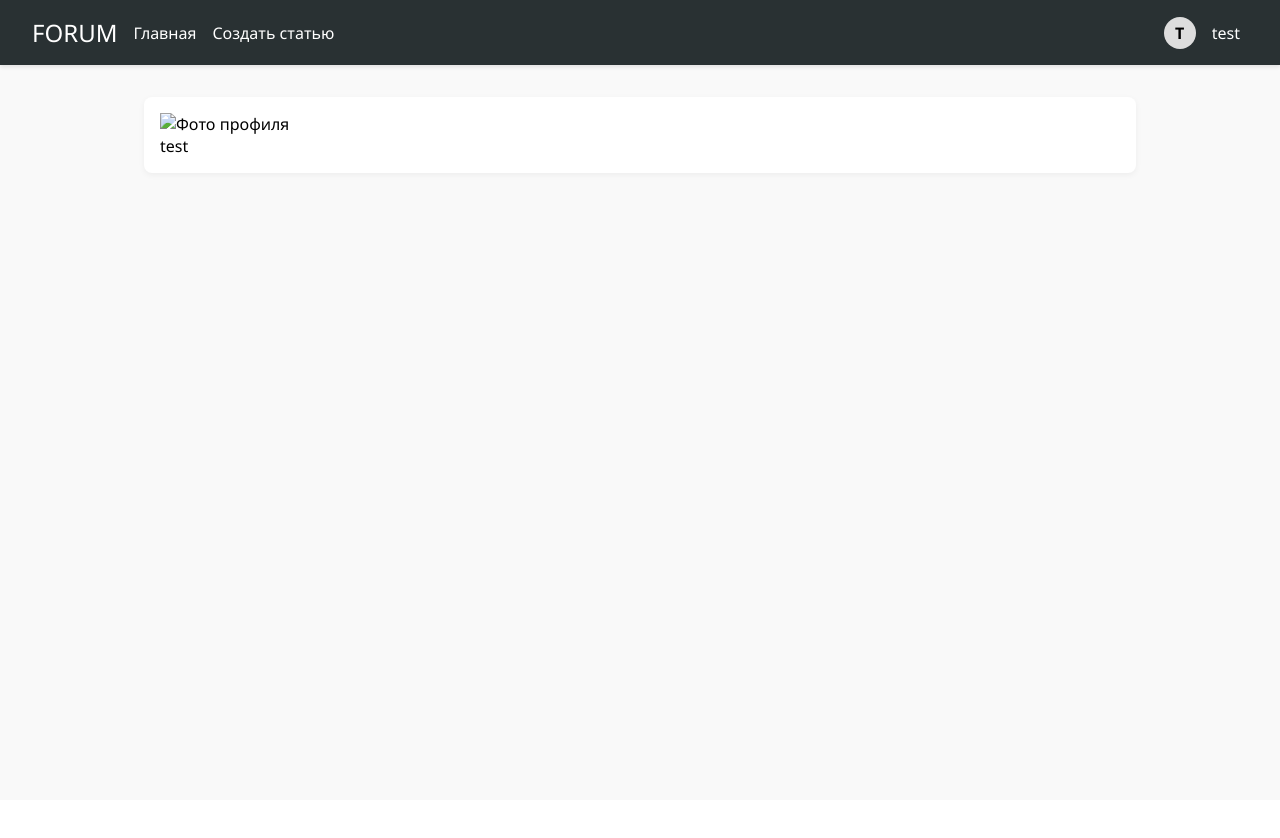
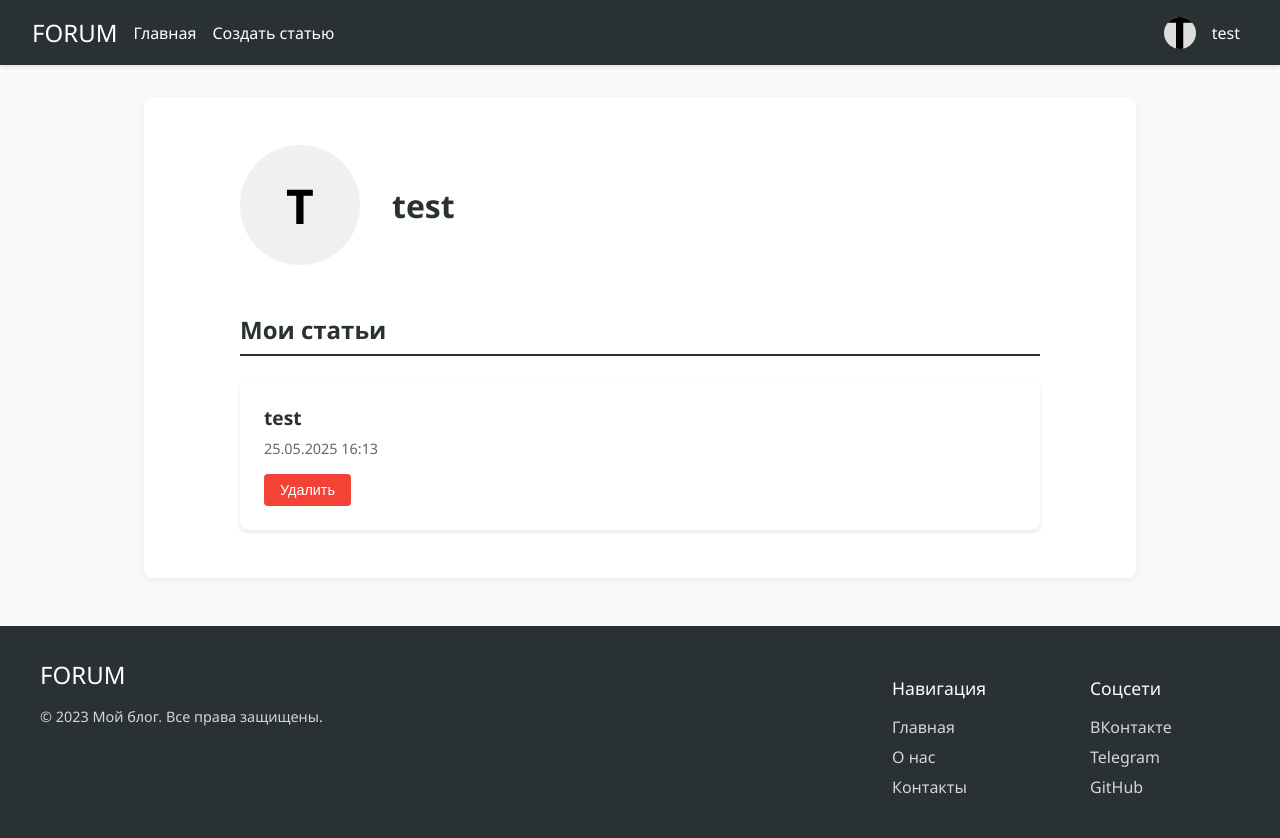
Before and after one commit to fckngUser/forum, a Django app: page /profile/ in a window 1280 px wide. Before the commit the page ends 175 px from the top, so only its background shows below. Run offline with Django 5.2, Linux system fonts and the light colour scheme; a user stored in the database is signed in; data comes from the database, SQL or seed files in the repository; both versions use the stored data as it was after the commit; some libraries are stand-ins or nearby versions.

Commit message:
Displaying articles in profile and deleting them

```diff
--- a/forum/urls.py
+++ b/forum/urls.py
@@ -11,4 +11,6 @@ urlpatterns = [
     path('register/', views.register_page, name='register'),
     path('logout/', views.logout_page, name='logout'),
     path('profile/', views.profile_page, name='profile'),
+    path('article/delete/<int:article_id>/', views.article_delete, name='article_delete'),
+
 ]
--- a/forumApp/static/css/base.css
+++ b/forumApp/static/css/base.css
@@ -1,123 +1,9 @@
 /* base.css */
-
 body {
     margin: 0;
     font-family: 'Segoe UI', Tahoma, Geneva, Verdana, sans-serif;
     background-color: #f9f9f9;
     color: #000;
-}
-
-.navbar {
-    background-color: #293133;
-    color: white;
-    padding: 1rem 2rem;
-    box-shadow: 0 2px 4px rgba(0,0,0,0.1);
-    position: sticky;
-    top: 0;
-    z-index: 10;
-}
-
-.nav-container {
-    display: flex;
-    justify-content: space-between;
-    align-items: center;
-}
-
-.nav-left, .nav-right {
-    display: flex;
-    align-items: center;
-    gap: 1rem;
-}
-
-.nav-logo, .nav-link, .nav-btn, .nav-profile {
-    color: white;
-    text-decoration: none;
-    font-weight: 500;
-    transition: color 0.3s ease;
-}
-
-.nav-logo {
-    font-size: 1.5rem;
-}
-
-.nav-link:hover, .nav-btn:hover, .nav-profile:hover {
-    color: #666;
-}
-
-.nav-btn {
-    padding: 0.5rem 1rem;
-    border-radius: 20px;
-    border: 1px solid white;
-}
-
-.nav-login {
-    background-color: transparent;
-}
-
-.nav-register {
-    background-color: #333;
-    color: white;
-    border: none;
-}
-
-.avatar-container {
-    width: 32px;
-    height: 32px;
-    overflow: hidden;
-    border-radius: 50%;
-    background-color: #ddd;
-    display: flex;
-    align-items: center;
-    justify-content: center;
-}
-
-.avatar {
-    width: 100%;
-    height: auto;
-    display: block;
-}
-
-.avatar-default {
-    font-weight: bold;
-    color: #000;
-}
-
-.username {
-    margin-left: 0.5rem;
-}
-
-.dropdown {
-    position: relative;
-}
-
-.dropdown-menu {
-    position: absolute;
-    top: 100%;
-    right: 0;
-    background-color: white;
-    color: #000;
-    border: 1px solid #ccc;
-    border-radius: 5px;
-    display: none;
-    flex-direction: column;
-    min-width: 160px;
-    padding: 0.5rem 0;
-    box-shadow: 0 4px 8px rgba(0,0,0,0.1);
-}
-
-.dropdown:hover .dropdown-menu {
-    display: flex;
-}
-
-.dropdown-menu a {
-    padding: 0.5rem 1rem;
-    text-decoration: none;
-    color: #000;
-    transition: background 0.3s;
-}
-
-.dropdown-menu a:hover {
-    background-color: #f1f1f1;
 }
 
 .main-container {
@@ -127,18 +13,6 @@ body {
     background: white;
     border-radius: 8px;
     box-shadow: 0 2px 6px rgba(0, 0, 0, 0.05);
-}
-
-.nav-profile {
-    display: flex;
-    align-items: center;
-    gap: 0.5rem;
-}
-
-.profile-info {
-    display: flex;
-    align-items: center;
-    gap: 0.5rem;
 }
 
 .login-form-container {
--- /dev/null
+++ b/forumApp/static/css/footer.css
@@ -0,0 +1,77 @@
+/* footer.css */
+.footer {
+    background-color: #293133;
+    color: white;
+    padding: 2rem 0;
+    margin-top: 3rem;
+}
+
+.footer-container {
+    max-width: 1200px;
+    margin: 0 auto;
+    padding: 0 2rem;
+    display: flex;
+    justify-content: space-between;
+    flex-wrap: wrap;
+    gap: 2rem;
+}
+
+.footer-left {
+    flex: 1;
+    min-width: 250px;
+}
+
+.footer-right {
+    display: flex;
+    gap: 3rem;
+    flex-wrap: wrap;
+}
+
+.footer-logo {
+    font-size: 1.5rem;
+    color: white;
+    text-decoration: none;
+    font-weight: 500;
+    margin-bottom: 1rem;
+    display: block;
+}
+
+.footer-copyright {
+    opacity: 0.8;
+    font-size: 0.9rem;
+    margin-top: 1rem;
+}
+
+.footer-links {
+    min-width: 150px;
+}
+
+.footer-title {
+    font-size: 1.1rem;
+    margin-bottom: 1rem;
+    font-weight: 500;
+}
+
+.footer-link {
+    display: block;
+    color: white;
+    text-decoration: none;
+    margin-bottom: 0.5rem;
+    opacity: 0.8;
+    transition: opacity 0.3s ease;
+}
+
+.footer-link:hover {
+    opacity: 1;
+}
+
+@media (max-width: 768px) {
+    .footer-container {
+        flex-direction: column;
+    }
+
+    .footer-right {
+        flex-direction: column;
+        gap: 1.5rem;
+    }
+}
--- /dev/null
+++ b/forumApp/static/css/header.css
@@ -0,0 +1,125 @@
+/* header.css */
+.navbar {
+    background-color: #293133;
+    color: white;
+    padding: 1rem 2rem;
+    box-shadow: 0 2px 4px rgba(0,0,0,0.1);
+    position: sticky;
+    top: 0;
+    z-index: 10;
+}
+
+.nav-container {
+    display: flex;
+    justify-content: space-between;
+    align-items: center;
+}
+
+.nav-left, .nav-right {
+    display: flex;
+    align-items: center;
+    gap: 1rem;
+}
+
+.nav-logo, .nav-link, .nav-btn, .nav-profile {
+    color: white;
+    text-decoration: none;
+    font-weight: 500;
+    transition: color 0.3s ease;
+}
+
+.nav-logo {
+    font-size: 1.5rem;
+}
+
+.nav-link:hover, .nav-btn:hover, .nav-profile:hover {
+    color: #666;
+}
+
+.nav-btn {
+    padding: 0.5rem 1rem;
+    border-radius: 20px;
+    border: 1px solid white;
+}
+
+.nav-login {
+    background-color: transparent;
+}
+
+.nav-register {
+    background-color: #333;
+    color: white;
+    border: none;
+}
+
+.avatar-container {
+    width: 32px;
+    height: 32px;
+    overflow: hidden;
+    border-radius: 50%;
+    background-color: #ddd;
+    display: flex;
+    align-items: center;
+    justify-content: center;
+}
+
+.avatar {
+    width: 100%;
+    height: auto;
+    display: block;
+}
+
+.avatar-default {
+    font-weight: bold;
+    color: #000;
+}
+
+.username {
+    margin-left: 0.5rem;
+}
+
+.dropdown {
+    position: relative;
+}
+
+.dropdown-menu {
+    position: absolute;
+    top: 100%;
+    right: 0;
+    background-color: white;
+    color: #000;
+    border: 1px solid #ccc;
+    border-radius: 5px;
+    display: none;
+    flex-direction: column;
+    min-width: 160px;
+    padding: 0.5rem 0;
+    box-shadow: 0 4px 8px rgba(0,0,0,0.1);
+}
+
+.dropdown:hover .dropdown-menu {
+    display: flex;
+}
+
+.dropdown-menu a {
+    padding: 0.5rem 1rem;
+    text-decoration: none;
+    color: #000;
+    transition: background 0.3s;
+}
+
+.dropdown-menu a:hover {
+    background-color: #f1f1f1;
+}
+
+.nav-profile {
+    display: flex;
+    align-items: center;
+    gap: 0.5rem;
+}
+
+.profile-info {
+    display: flex;
+    align-items: center;
+    gap: 0.5rem;
+}
--- a/forumApp/static/css/profile.css
+++ b/forumApp/static/css/profile.css
@@ -0,0 +1,114 @@
+/* profile.css */
+.profile-container {
+    max-width: 800px;
+    margin: 0 auto;
+    padding: 2rem;
+}
+
+.profile-header {
+    display: flex;
+    align-items: center;
+    gap: 2rem;
+    margin-bottom: 3rem;
+}
+
+.profile-avatar {
+    width: 120px;
+    height: 120px;
+    border-radius: 50%;
+    overflow: hidden;
+    background-color: #f0f0f0;
+    display: flex;
+    align-items: center;
+    justify-content: center;
+}
+
+.avatar-img {
+    width: 100%;
+    height: 100%;
+    object-fit: cover;
+}
+
+.avatar-default {
+    font-size: 3rem;
+    font-weight: bold;
+    color: #555;
+}
+
+.profile-name {
+    font-size: 2rem;
+    margin: 0;
+    color: #293133;
+}
+
+.profile-articles h2 {
+    font-size: 1.5rem;
+    margin-bottom: 1.5rem;
+    color: #293133;
+    border-bottom: 2px solid #293133;
+    padding-bottom: 0.5rem;
+}
+
+.articles-list {
+    display: flex;
+    flex-direction: column;
+    gap: 1.5rem;
+}
+
+.article-card {
+    background: white;
+    border-radius: 8px;
+    padding: 1.5rem;
+    box-shadow: 0 2px 4px rgba(0,0,0,0.1);
+}
+
+.article-title {
+    margin: 0 0 0.5rem 0;
+    font-size: 1.2rem;
+    color: #293133;
+}
+
+.article-date {
+    margin: 0 0 1rem 0;
+    color: #666;
+    font-size: 0.9rem;
+}
+
+.article-actions {
+    display: flex;
+    gap: 1rem;
+}
+
+.edit-btn, .delete-btn {
+    padding: 0.5rem 1rem;
+    border-radius: 4px;
+    text-decoration: none;
+    font-size: 0.9rem;
+    cursor: pointer;
+    transition: all 0.3s ease;
+}
+
+.edit-btn {
+    background-color: #293133;
+    color: white;
+    border: none;
+}
+
+.edit-btn:hover {
+    background-color: #3d4a4d;
+}
+
+.delete-btn {
+    background-color: #f44336;
+    color: white;
+    border: none;
+}
+
+.delete-btn:hover {
+    background-color: #d32f2f;
+}
+
+.no-articles {
+    color: #666;
+    font-style: italic;
+}
--- a/forumApp/templates/base.html
+++ b/forumApp/templates/base.html
@@ -1,61 +1,21 @@
 {% load static %}
-
 <!DOCTYPE html>
 <html>
 <head>
     <meta charset="utf-8" />
     <title>{% block title %}Мой блог{% endblock %}</title>
-
+    <link rel="stylesheet" href="{% static 'css/base.css' %}">
     {% block extra_css %}{% endblock %}
-    <link rel="stylesheet" href="{% static 'css/base.css' %}">
-
-
 </head>
 <body>
-    <nav class="navbar">
-        <div class="nav-container">
-            <div class="nav-left">
-                <a href="/" class="nav-logo"><i class="fas fa-book-open"></i> FORUM</a>
-                <a href="/" class="nav-link"><i class="fas fa-home"></i> Главная</a>
-                {% if user.is_authenticated %}
-                    <a href="/create/" class="nav-link"><i class="fas fa-plus-circle"></i> Создать статью</a>
-                {% else %}
-                    <a href="/login/?next=/create/" class="nav-link nav-create"><i class="fas fa-plus-circle"></i> Создать статью</a>
-                {% endif %}
-            </div>
-            <div class="nav-right">
-                {% if user.is_authenticated %}
-                    <div class="dropdown">
-                        <a href="{% url 'profile' %}" class="nav-profile">
-                            <div class="profile-info">
-                                <div class="avatar-container">
-                                    {% if user.profile.avatar %}
-                                        <img src="{{ user.profile.avatar.url }}" alt="Аватар" class="avatar">
-                                    {% else %}
-                                        <div class="avatar-default">{{ user.username|first|upper }}</div>
-                                    {% endif %}
-                                </div>
-                                <span class="username">{{ user.username }}</span>
-                            </div>
-                            <i class="fas fa-chevron-down dropdown-icon"></i>
-                        </a>
-                        <div class="dropdown-menu">
-                            <a href="{% url 'profile' %}"><i class="fas fa-user"></i> Профиль</a>
-                            <a href="{% url 'logout' %}"><i class="fas fa-sign-out-alt"></i> Выйти</a>
-                        </div>
-                    </div>
-                {% else %}
-                    <a href="/login/" class="nav-btn nav-login"><i class="fas fa-sign-in-alt"></i> Войти</a>
-                    <a href="/register/" class="nav-btn nav-register"><i class="fas fa-user-plus"></i> Регистрация</a>
-                {% endif %}
-            </div>
-        </div>
-    </nav>
+    {% include 'header.html' %}
 
     <div class="main-container">
         {% block content %}{% endblock %}
     </div>
 
+    {% include 'footer.html' %}
+
     <script src="{% static 'js/base.js' %}"></script>
     {% block extra_js %}{% endblock %}
 </body>
--- /dev/null
+++ b/forumApp/templates/footer.html
@@ -0,0 +1,28 @@
+{% load static %}
+
+{% block extra_css %}
+<link rel="stylesheet" href="{% static 'css/footer.css' %}">
+{% endblock %}
+
+<footer class="footer">
+    <div class="footer-container">
+        <div class="footer-left">
+            <a href="/" class="footer-logo"><i class="fas fa-book-open"></i> FORUM</a>
+            <p class="footer-copyright">© 2023 Мой блог. Все права защищены.</p>
+        </div>
+        <div class="footer-right">
+            <div class="footer-links">
+                <h3 class="footer-title">Навигация</h3>
+                <a href="/" class="footer-link"><i class="fas fa-home"></i> Главная</a>
+                <a href="/about/" class="footer-link"><i class="fas fa-info-circle"></i> О нас</a>
+                <a href="/contact/" class="footer-link"><i class="fas fa-envelope"></i> Контакты</a>
+            </div>
+            <div class="footer-links">
+                <h3 class="footer-title">Соцсети</h3>
+                <a href="#" class="footer-link"><i class="fab fa-vk"></i> ВКонтакте</a>
+                <a href="#" class="footer-link"><i class="fab fa-telegram"></i> Telegram</a>
+                <a href="#" class="footer-link"><i class="fab fa-github"></i> GitHub</a>
+            </div>
+        </div>
+    </div>
+</footer>
--- /dev/null
+++ b/forumApp/templates/header.html
@@ -0,0 +1,45 @@
+{% load static %}
+
+{% block extra_css %}
+<link rel="stylesheet" href="{% static 'css/header.css' %}">
+{% endblock %}
+
+<nav class="navbar">
+    <div class="nav-container">
+        <div class="nav-left">
+            <a href="/" class="nav-logo"><i class="fas fa-book-open"></i> FORUM</a>
+            <a href="/" class="nav-link"><i class="fas fa-home"></i> Главная</a>
+            {% if user.is_authenticated %}
+                <a href="/create/" class="nav-link"><i class="fas fa-plus-circle"></i> Создать статью</a>
+            {% else %}
+                <a href="/login/?next=/create/" class="nav-link nav-create"><i class="fas fa-plus-circle"></i> Создать статью</a>
+            {% endif %}
+        </div>
+        <div class="nav-right">
+            {% if user.is_authenticated %}
+                <div class="dropdown">
+                    <a href="{% url 'profile' %}" class="nav-profile">
+                        <div class="profile-info">
+                            <div class="avatar-container">
+                                {% if user.profile.avatar %}
+                                    <img src="{{ user.profile.avatar.url }}" alt="Аватар" class="avatar">
+                                {% else %}
+                                    <div class="avatar-default">{{ user.username|first|upper }}</div>
+                                {% endif %}
+                            </div>
+                            <span class="username">{{ user.username }}</span>
+                        </div>
+                        <i class="fas fa-chevron-down dropdown-icon"></i>
+                    </a>
+                    <div class="dropdown-menu">
+                        <a href="{% url 'profile' %}"><i class="fas fa-user"></i> Профиль</a>
+                        <a href="{% url 'logout' %}"><i class="fas fa-sign-out-alt"></i> Выйти</a>
+                    </div>
+                </div>
+            {% else %}
+                <a href="/login/" class="nav-btn nav-login"><i class="fas fa-sign-in-alt"></i> Войти</a>
+                <a href="/register/" class="nav-btn nav-register"><i class="fas fa-user-plus"></i> Регистрация</a>
+            {% endif %}
+        </div>
+    </div>
+</nav>
--- a/forumApp/templates/profile.html
+++ b/forumApp/templates/profile.html
@@ -1,26 +1,45 @@
 {% extends 'base.html' %}
 {% load static %}
 
-{% block title %}профиль{% endblock %}
+{% block title %}Профиль{% endblock %}
 
 {% block extra_css %}
 <link rel="stylesheet" href="{% static 'css/profile.css' %}">
 {% endblock %}
 
 {% block content %}
-<!DOCTYPE html>
-<html lang="ru">
-<head>
-    <meta charset="UTF-8">
-    <meta name="viewport" content="width=device-width, initial-scale=1.0">
-    <title>Профиль</title>
-</head>
-<body>
-    <div class="profile">
-        <img src="https://via.placeholder.com/150" alt="Фото профиля" class="profile-pic">
-        <div class="profile-name">{{ full_name|default:username }}</div>
+<div class="profile-container">
+    <div class="profile-header">
+        <div class="profile-avatar">
+            {% if user.profile.avatar %}
+                <img src="{{ user.profile.avatar.url }}" alt="Аватар" class="avatar-img">
+            {% else %}
+                <div class="avatar-default">{{ user.username|first|upper }}</div>
+            {% endif %}
+        </div>
+        <h1 class="profile-name">{{ user.get_full_name|default:user.username }}</h1>
     </div>
-</body>
-</html>
 
+    <div class="profile-articles">
+        <h2>Мои статьи</h2>
+        <div class="articles-list">
+            {% for article in user_articles %}
+            <div class="article-card">
+                <h3 class="article-title">{{ article.name }}</h3>
+                <p class="article-date">{{ article.created_at|date:"d.m.Y H:i" }}</p>
+                <div class="article-actions">
+                    <form action="{% url 'article_delete' article.id %}" method="post" class="delete-form">
+                        {% csrf_token %}
+                        <button type="submit" class="delete-btn" onclick="return confirm('Вы уверены, что хотите удалить эту статью?')">
+                            Удалить
+                        </button>
+                    </form>
+                </div>
+            </div>
+            {% empty %}
+            <p class="no-articles">У вас пока нет статей</p>
+            {% endfor %}
+        </div>
+    </div>
+</div>
 {% endblock %}
--- a/forumApp/views.py
+++ b/forumApp/views.py
@@ -1,8 +1,9 @@
-from django.shortcuts import render, redirect
+from django.shortcuts import render, redirect, get_object_or_404
 from forumApp.models import Articles
 from django.contrib.auth.models import User
 from django.contrib.auth import login, authenticate, logout
 from django.contrib import messages
+from django.contrib.auth.decorators import login_required
 
 
 
@@ -19,7 +20,7 @@ def create_article_page(request):
         content = request.POST.get("content")
 
         if name and content:
-            Articles.objects.create(name=name, content=content)
+            Articles.objects.create(name=name, content=content, author=request.user)
             return redirect("/")
 
     return render(request, 'create_article.html')
@@ -70,5 +71,36 @@ def register_page(request):
 
 
 def profile_page(request):
-    context = { 'username': request.user.username, }
+    if not request.user.is_authenticated:
+        return redirect('login')  # или другая страница для неавторизованных
+
+    # Получаем все статьи текущего пользователя
+    user_articles = Articles.objects.filter(author=request.user).order_by('-id')
+
+    context = {
+        'user': request.user,
+        'user_articles': user_articles,
+    }
     return render(request, 'profile.html', context)
+
+def article_delete(request, article_id):
+    if request.method == 'POST':
+        try:
+            article = Articles.objects.get(id=article_id, author=request.user)
+            article.delete()
+        except Articles.DoesNotExist:
+            pass  # Статья не найдена или пользователь не автор
+    return redirect('profile')
+
+
+
+def article_edit(request, article_id):
+    article = get_object_or_404(Articles, id=article_id, author=request.user)  # Только автор может редактировать
+
+    if request.method == 'POST':
+        article.name = request.POST.get('title')
+        article.content = request.POST.get('content')
+        article.save()
+        return redirect('profile')
+
+    return render(request, 'edit_article.html', {'article': article})
```
Also changed, not shown: forumApp/models.py (+8 -0 lines), db.sqlite3, forumApp/migrations/0003_articles_author.py (added), forumApp/migrations/0004_articles_created_at.py (added).
